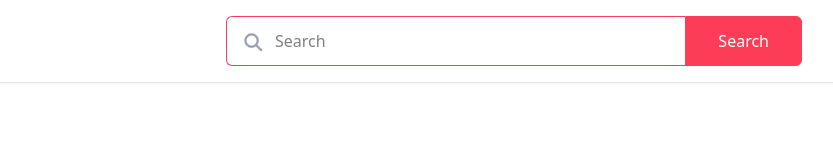
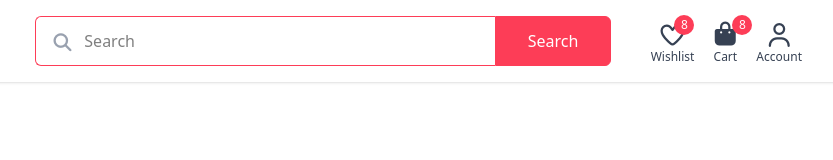
Before and after one commit to mrizzzz97/idn-cart, a website built with Vite: page index.html in a window 1280 px wide. Shown: the full height of the page, 302-1135 px from the left. Built offline with nearby package versions, Linux system fonts and the light colour scheme.

Commit message:
add cart + wishlist + account

```diff
--- a/index.html
+++ b/index.html
@@ -22,18 +22,54 @@
       </a>
 
       <!-- search bar -->
-      <div class="w-full max-w-xl relative flex">
+      <div class="w-full flex max-w-xl relative">
         <span class="absolute left-4 top-3 text-lg text-gray-400">
           <i class="fa-solid fa-magnifying-glass"></i>
         </span>
-
-        <input type="text" placeholder="Search"
-          class="w-full border border-primary border-r-0 pl-12 py-3 pr-3 rounded-l-md focus:outline-none">
-
+        <input type="text"
+          class="w-full border border-primary border-r-0 pl-12 py-3 pr-3 rounded-l-md focus:outline-none"
+          placeholder="Search">
         <button
           class="bg-primary border border-primary text-white px-8 rounded-r-md hover:bg-transparent hover:text-primary transition">
           Search
         </button>
+      </div>
+
+      <!-- icons -->
+      <div class="flex items-center space-x-4">
+
+        <!-- wishlist -->
+        <a href="#" class="text-center text-gray-700 hover:text-primary transition relative">
+          <div class="text-2xl">
+            <i class="fa-regular fa-heart"></i>
+          </div>
+          <div class="text-xs leading-3">Wishlist</div>
+          <span
+            class="absolute right-0 -top-1 w-5 h-5 rounded-full flex items-center justify-center bg-primary text-white text-xs">
+            8
+          </span>
+        </a>
+
+        <!-- cart -->
+        <a href="#" class="text-center text-gray-700 hover:text-primary transition relative">
+          <div class="text-2xl">
+            <i class="fa-solid fa-bag-shopping"></i>
+          </div>
+          <div class="text-xs leading-3">Cart</div>
+          <span
+            class="absolute -right-3 -top-1 w-5 h-5 rounded-full flex items-center justify-center bg-primary text-white text-xs">
+            8
+          </span>
+        </a>
+
+        <!-- account -->
+        <a href="#" class="text-center text-gray-700 hover:text-primary transition">
+          <div class="text-2xl">
+            <i class="fa-regular fa-user"></i>
+          </div>
+          <div class="text-xs leading-3">Account</div>
+        </a>
+
       </div>
 
     </div>
```
